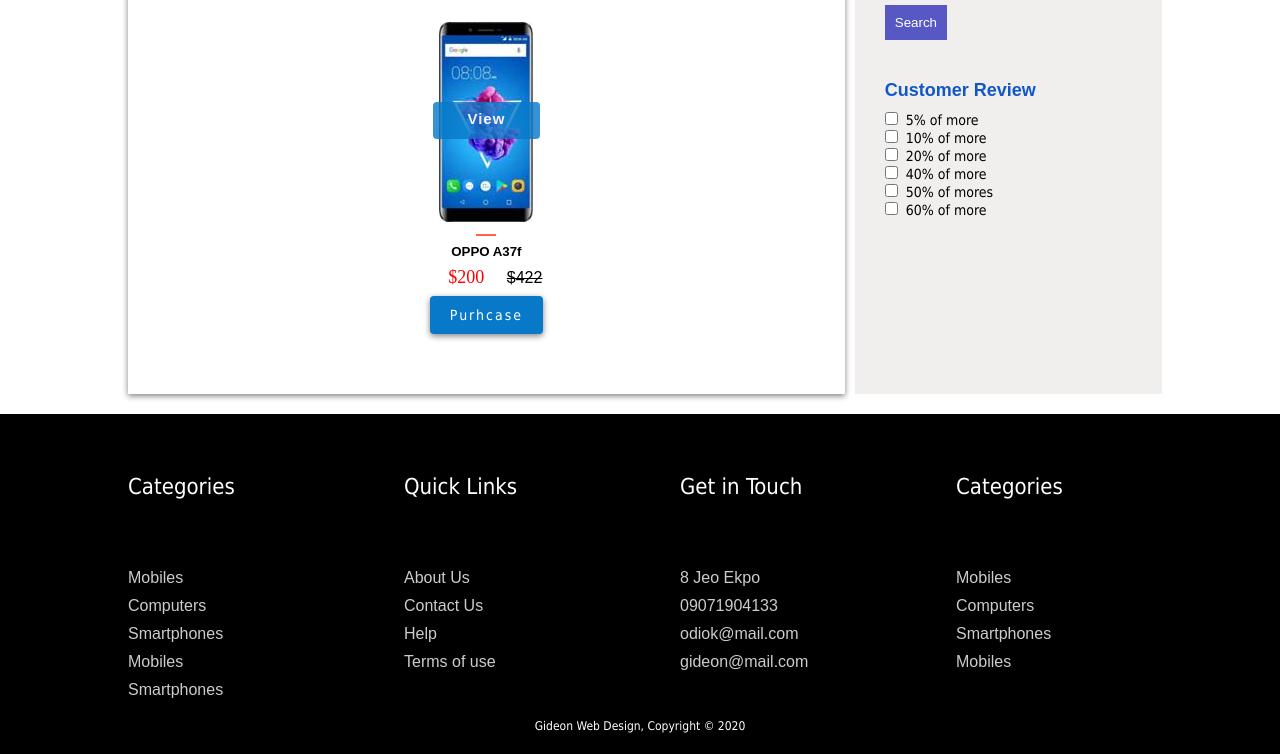
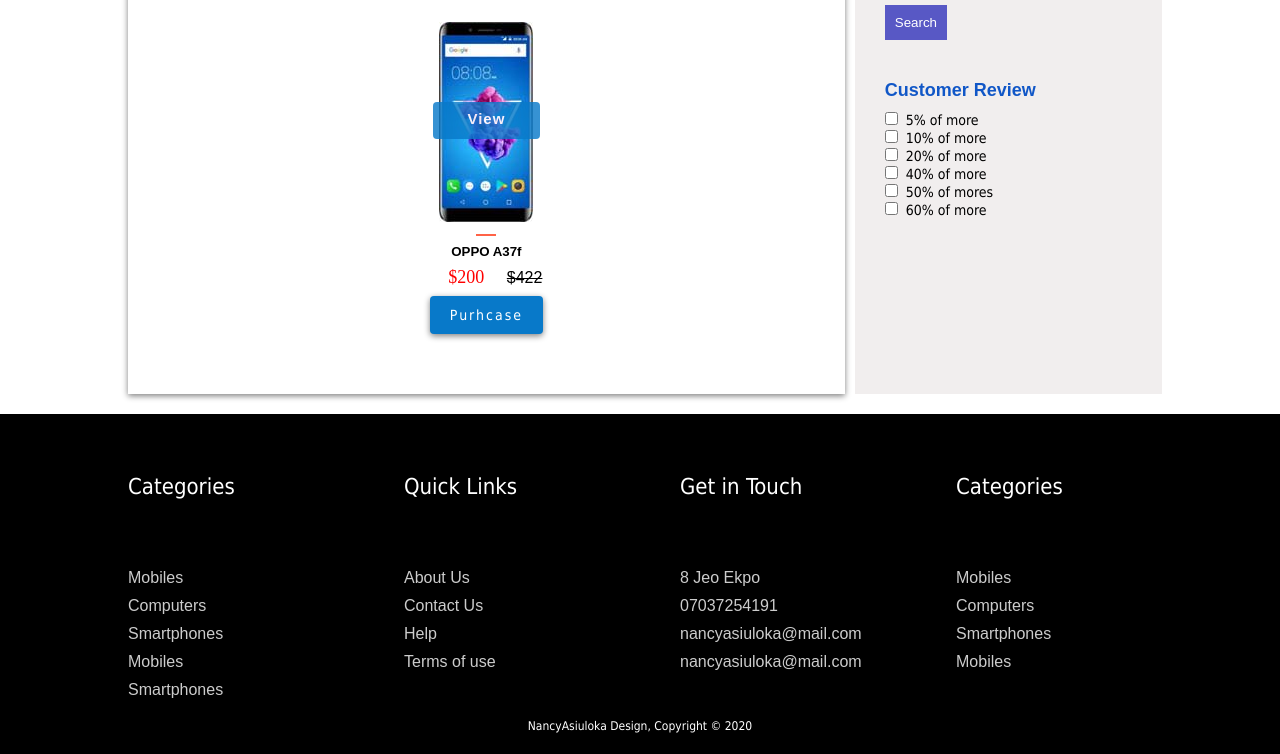
Before and after one commit to GideonOdiokine/Product-Page, a plain HTML site: page index.html in a window 1280 px wide. Shown: the part 683-1437 px from the top of the page. Drawn offline with Linux system fonts and the light colour scheme.

Commit message:
updated footer

```diff
--- a/index.html
+++ b/index.html
@@ -45,7 +45,7 @@
                 </div>
                 <div class="slide">
                     <p>Get flat </span>10%</span>  Cashback</p>
-                    <h3>BEST iPhone</h3>
+                    <h3>Nancy BEST iPhone Plug</h3>
                     <img src="IMAGES/lol.jpg">
                     <div class="btn_shop">
                         <a href="#">Show Now</a>
@@ -230,13 +230,13 @@
                     <a href="#">8 Jeo Ekpo</a>
                 </li>
                   <li>
-                    <a href="#">09071904133</a>
+                    <a href="#">07037254191</a>
                 </li>
                   <li>
-                    <a href="#">odiok@mail.com</a>
+                    <a href="#">nancyasiuloka@mail.com</a>
                 </li>
                   <li>
-                    <a href="#">gideon@mail.com</a>
+                    <a href="#">nancyasiuloka@mail.com</a>
                 </li>
             </ul>
         </div>
@@ -258,7 +258,7 @@
             </ul>
         </div>
     </div>
-    <p>Gideon Web Design, Copyright © 2020</p>
+    <p>NancyAsiuloka  Design, Copyright © 2020</p>
     </div>
 
 </footer>
```
